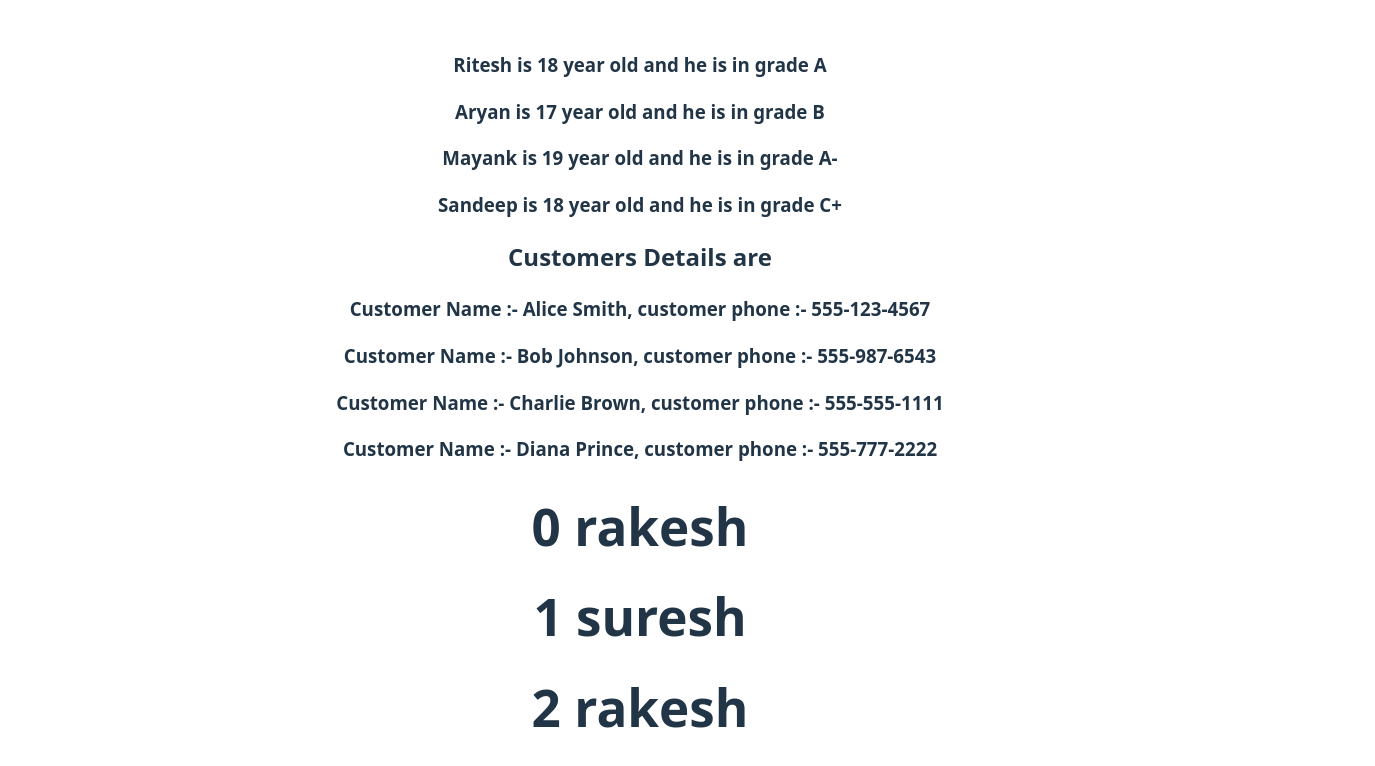
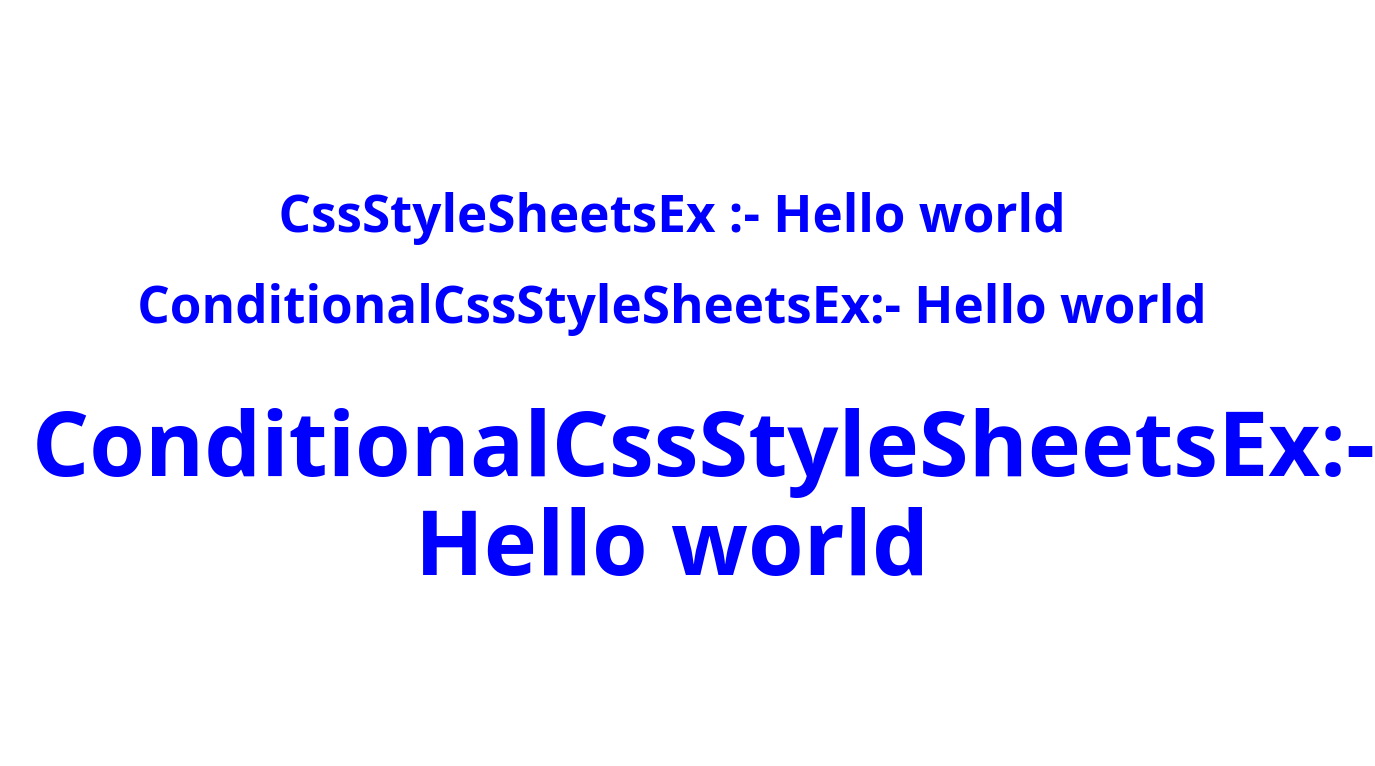
Before and after one commit to singhrakeshgkp/react-js, a React (Vite) app in the folder ex-component/: page / in a window 1280 px wide. Shown: the top 766 px of the page, 1375 px wide, since content can reach past the window. Built offline with nearby package versions, Linux system fonts and the light colour scheme.

Commit message:
added css file

```diff
--- a/ex-component/src/App.jsx
+++ b/ex-component/src/App.jsx
@@ -2,18 +2,15 @@ import { useState } from 'react'
 import reactLogo from './assets/react.svg'
 import viteLogo from '/vite.svg'
 import './App.css'
-import Students from './components/Students'
-import Customers from './components/Customers'
-import Names from './components/Names'
+import CssStyleSheetsEx from './components/CssStyleSheetsEx'
+import ConditionalCssStyleSheetsEx from './components/ConditionalCssStyleSheetsEx'
 function App() {
   const [count, setCount] = useState(0)
 
   return (
     <div>
-      <Students></Students>
-      <h2>Customers Details are</h2>
-      <Customers></Customers>
-      <Names></Names>
+     <CssStyleSheetsEx></CssStyleSheetsEx>
+     <ConditionalCssStyleSheetsEx isPrimary={true}></ConditionalCssStyleSheetsEx>
     </div>
   )
 }
--- /dev/null
+++ b/ex-component/src/components/ConditionalCssStyleSheetsEx.jsx
@@ -0,0 +1,14 @@
+import React from "react";
+import './style.css'
+
+function ConditionalCssStyleSheetsEx(props){
+    let className = props.isPrimary?'primary':''
+    return (
+    <div>
+       <h1 className={className}> ConditionalCssStyleSheetsEx:- Hello world</h1>
+       <h1 className={`${className} large-font`}> ConditionalCssStyleSheetsEx:- Hello world</h1>
+        </div>
+    )
+}
+
+export default ConditionalCssStyleSheetsEx
--- /dev/null
+++ b/ex-component/src/components/CssStyleSheetsEx.jsx
@@ -0,0 +1,7 @@
+import React from "react";
+import './style.css'
+function CssStyleSheetsEx(){
+    return <h1 className="primary">CssStyleSheetsEx :- Hello world</h1>
+}
+
+export default CssStyleSheetsEx
--- a/ex-component/src/components/Customer.jsx
+++ /dev/null
@@ -1,10 +0,0 @@
-import React from "react";
-function Customer({customer}){
-    return (
-    <div>
-        <h3>Customer Name :- {customer.name}, customer phone :- {customer.phone}</h3>
-    </div>
-    )
-}
-
-export default Customer
--- a/ex-component/src/components/Customers.jsx
+++ /dev/null
@@ -1,39 +0,0 @@
-import React,{Component} from "react";
-import Customer from "./Customer";
-function Customers () {
-
-       const customers = [
-  {
-    id: 1,
-    name: "Alice Smith",
-    email: "alice.smith@example.com",
-    phone: "555-123-4567"
-  },
-  {
-    id: 2,
-    name: "Bob Johnson",
-    email: "bob.johnson@example.com",
-    phone: "555-987-6543"
-  },
-  {
-    id: 3,
-    name: "Charlie Brown",
-    email: "charlie.brown@example.com",
-    phone: "555-555-1111"
-  },
-  {
-    id: 4,
-    name: "Diana Prince",
-    email: "diana.prince@example.com",
-    phone: "555-777-2222"
-  }
-];
-const customersElement = customers.map(customer=><Customer key={customer.email} customer={customer}></Customer>)
-        return (
-            <div>
-                {customersElement}
-            </div>
-        )
-    }
-
-export default Customers
--- a/ex-component/src/components/Names.jsx
+++ /dev/null
@@ -1,10 +0,0 @@
-import React from "react";
-function Names(){
-   const names=['rakesh','suresh','rakesh'];
-   const nameList = names.map((name,index)=><h1 key={index}> {index} {name}</h1>)
-    return (
-        <div>{nameList}</div>
-    )
-}
-
-export default Names
--- a/ex-component/src/components/Student.jsx
+++ /dev/null
@@ -1,11 +0,0 @@
-import React from "react"
-
-function Student({student}){
-    return (
-        <div>
-            <h3>{student.name} is {student.age} year old and he is in grade {student.grade}</h3>
-        </div>
-    )
-}
-
-export default Student
--- a/ex-component/src/components/Students.jsx
+++ /dev/null
@@ -1,14 +0,0 @@
-import React,{Component} from "react";
-import Student from "./Student";
-function Students(){
-    const students = [
-  { name: "Ritesh", age: 18, grade: "A" },
-  { name: "Aryan", age: 17, grade: "B" },
-  { name: "Mayank", age: 19, grade: "A-" },
-  { name: "Sandeep", age: 18, grade: "C+" }
-];
-const data = students.map(student=><Student student={student}></Student>)
-return <div>{data}</div>
-}
-
-export default Students
--- /dev/null
+++ b/ex-component/src/components/style.css
@@ -0,0 +1,7 @@
+.primary{
+    color:blue;
+}
+
+.large-font{
+    font-size: 90px;
+}
```
